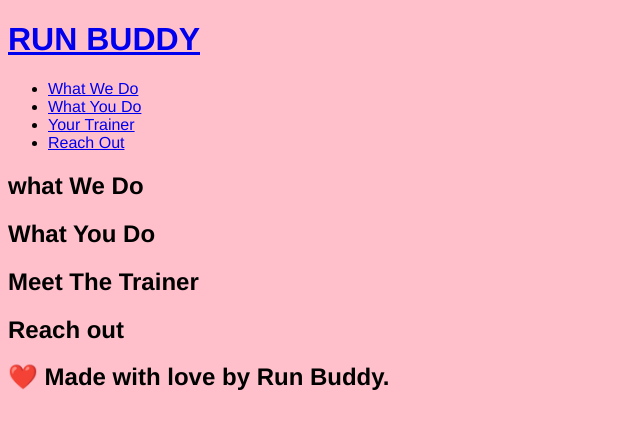
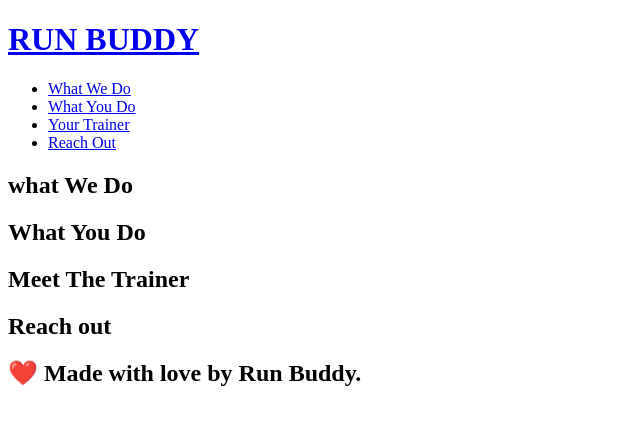
Before and after one commit to jstnprlta/run-buddy, a plain HTML site: page index.html in a window 1280 px wide. Shown: the whole page, without its empty margins (0-640 px from the left). Drawn offline with Linux system fonts and the light colour scheme; files that its build step writes are made by us from their sources.

Commit message:
page template

```diff
--- a/assets/css/style.css
+++ b/assets/css/style.css
@@ -1,4 +1,5 @@
-body {
-    font-family: Helvetica, Arial, sans-serif;
-    background-color: pink
+body{
+    /* more on this crazy alphanumerical value in a minute! */
+    color: #39a6b2
+    font-family; Helvetica, Arial, sans-serif;
 }
```
